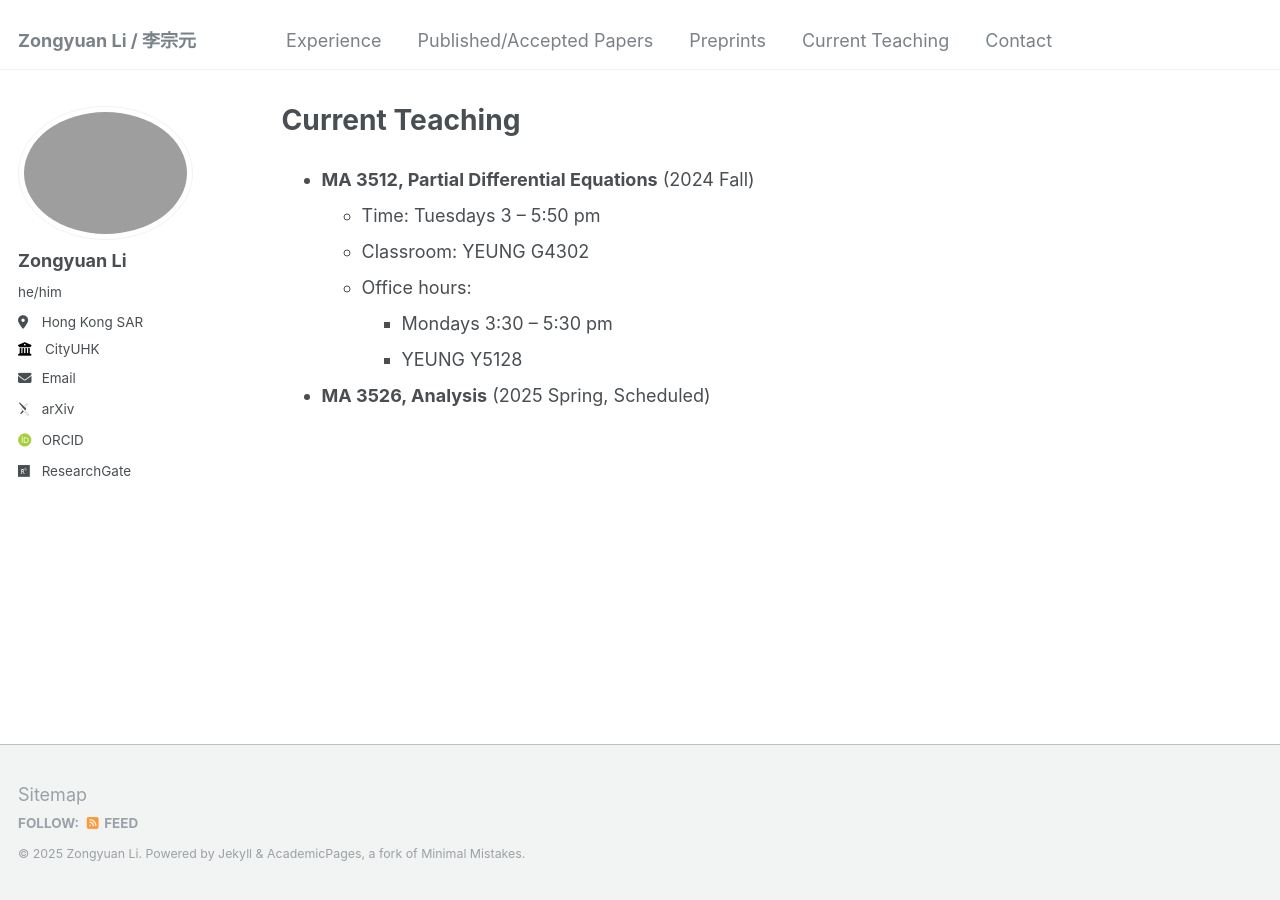
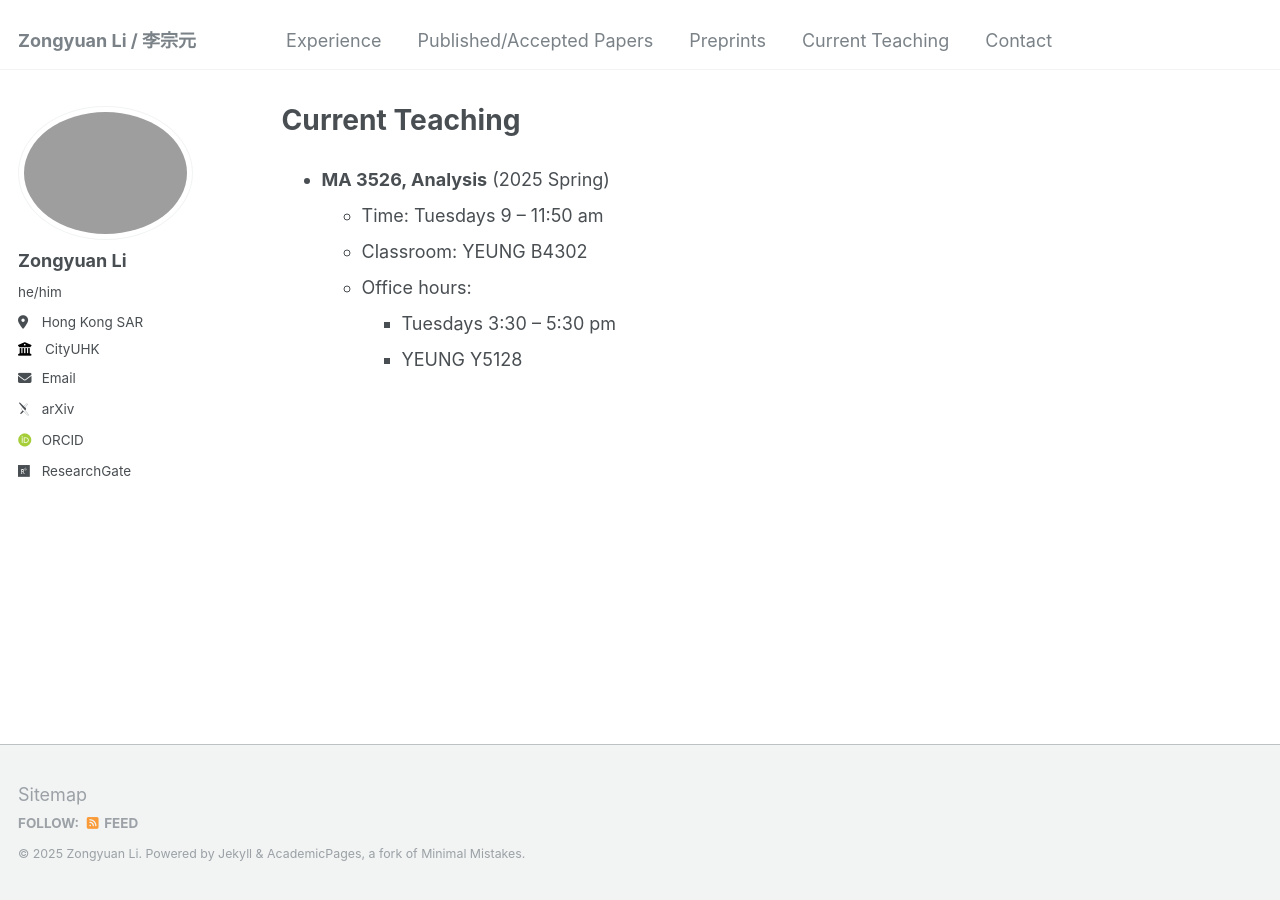
Before and after one commit to zongyuan-li/zongyuan-li.github.io, a Jekyll site: the page built from _pages/CurrentTeaching.md, in a window 1280 px wide. Built offline with Jekyll 4.4.1, drawn with Linux system fonts in a browser that asks for light colours; some web fonts are replaced.

Commit message:
Update CurrentTeaching.md

```diff
--- a/_pages/CurrentTeaching.md
+++ b/_pages/CurrentTeaching.md
@@ -10,11 +10,9 @@ redirect_from:
 
 
 
-  * **MA 3512, Partial Differential Equations** (2024 Fall)
-      * Time: Tuesdays 3 -- 5:50 pm
-      * Classroom: YEUNG G4302
+  * **MA 3526, Analysis** (2025 Spring)
+      * Time: Tuesdays 9 -- 11:50 am
+      * Classroom: YEUNG B4302
       * Office hours:
-          * Mondays 3:30 -- 5:30 pm
+          * Tuesdays 3:30 -- 5:30 pm
           * YEUNG Y5128
-
- * **MA 3526, Analysis** (2025 Spring, Scheduled)
```
